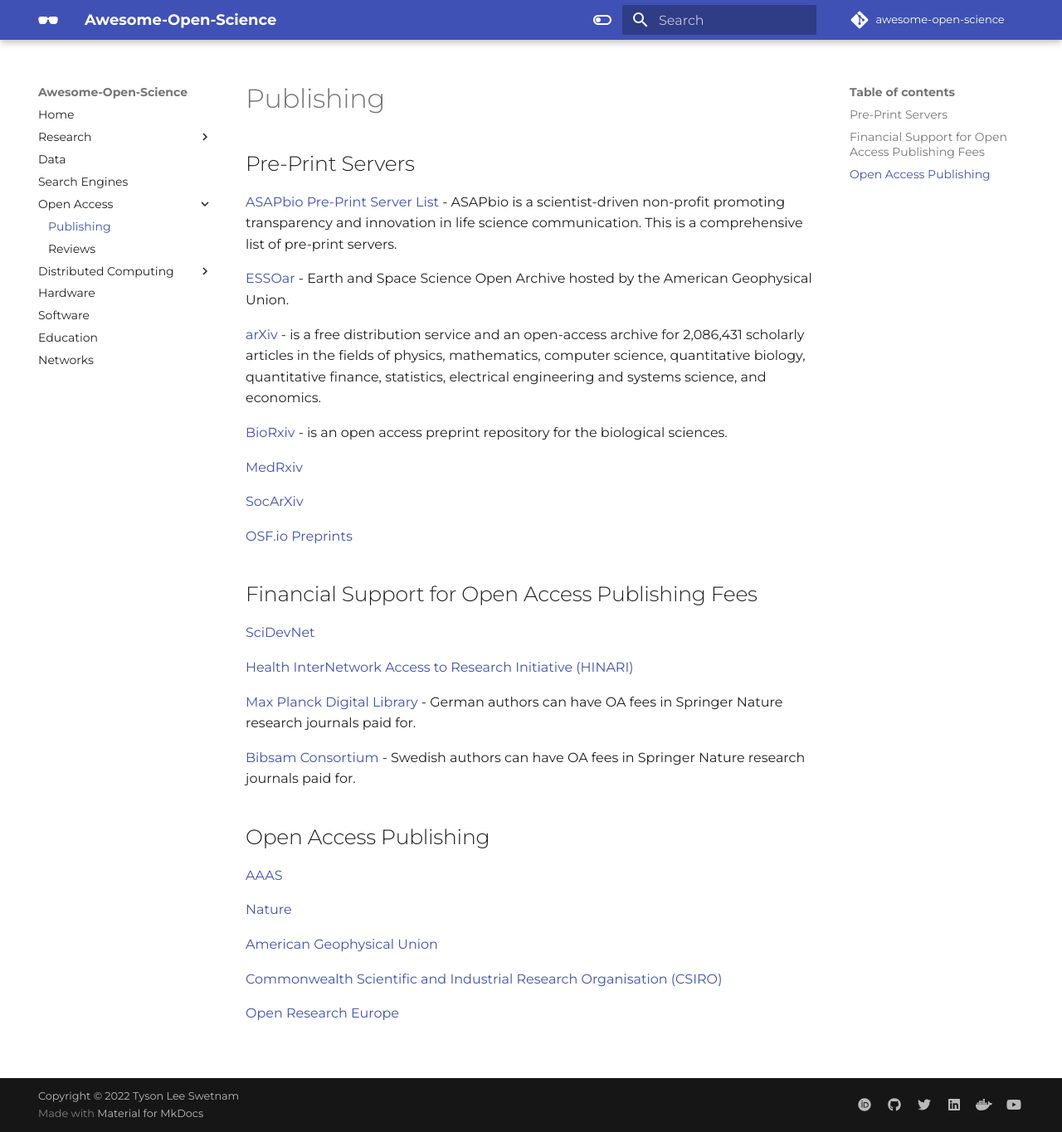
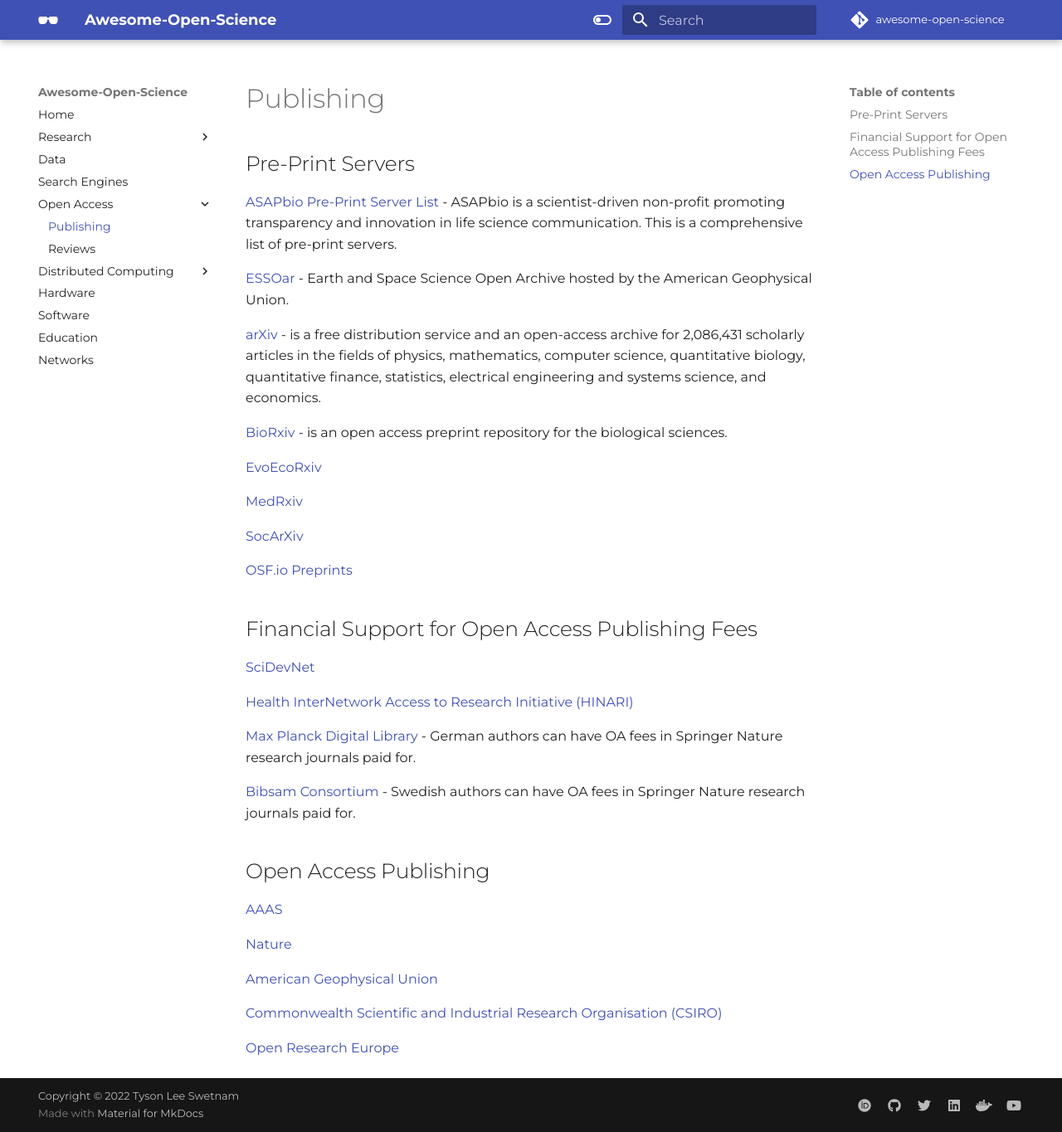
Before and after one commit to tyson-swetnam/awesome-open-science, an MkDocs documentation site: the page built from docs/publishing.md, in a window 1280 px wide and 1365 px high. Shown: the whole window at 83% size. Built offline with MkDocs 1.6.1 and Material for MkDocs 9.7.7, drawn with Linux system fonts in a browser that asks for light colours; some web fonts are replaced; comment, search, counter and statistics services are not loaded.

Commit message:
Update publishing.md

```diff
--- a/docs/publishing.md
+++ b/docs/publishing.md
@@ -7,6 +7,8 @@
 [arXiv](https://arxiv.org/){target=_blank} - is a free distribution service and an open-access archive for 2,086,431 scholarly articles in the fields of physics, mathematics, computer science, quantitative biology, quantitative finance, statistics, electrical engineering and systems science, and economics.
 
 [BioRxiv](https://www.biorxiv.org/){target=_blank} -  is an open access preprint repository for the biological sciences.
+
+[EvoEcoRxiv](https://www.ecoevorxiv.com/){target=_blank}
 
 [MedRxiv](https://www.medrxiv.org/){target=_blank}
 
```
